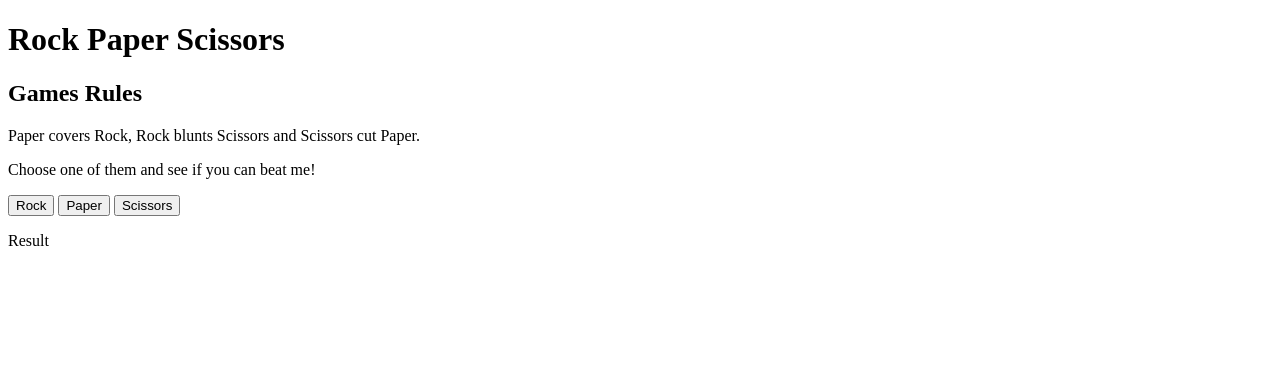
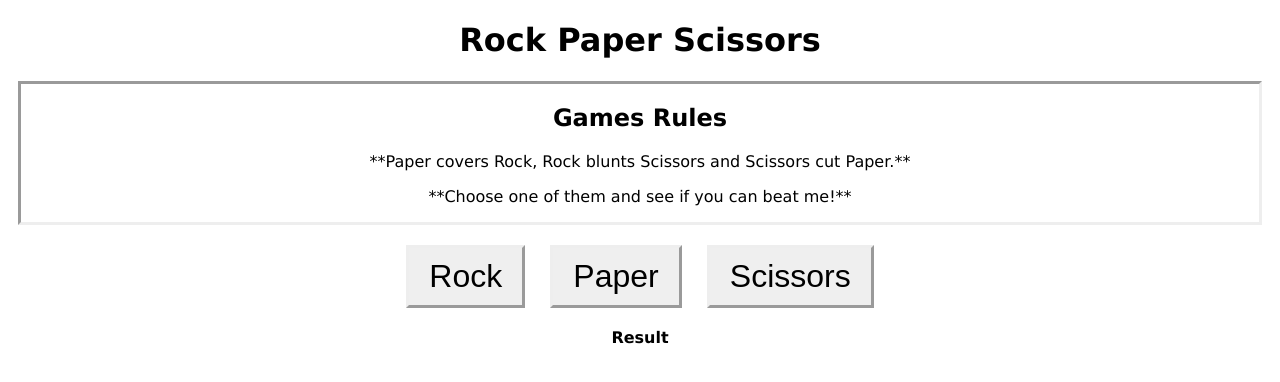
Before and after one commit to HayrunNisaBagirkan/Lets_Play_Rock-Paper-Scissors, a plain HTML site: page index.html in a window 1280 px wide. Drawn offline with Linux system fonts and the light colour scheme.

Commit message:
Add some style to basic codes

```diff
--- a/assets/css/style.css
+++ b/assets/css/style.css
@@ -0,0 +1,27 @@
+body {
+    font-family: Verdana, Geneva, Tahoma, sans-serif;
+    text-align: center;
+
+}
+
+.rules {
+    margin: 10px;
+    border: inset;
+}
+
+.game {
+    margin-top: 20px;
+}
+
+button{
+    border: outset;
+    padding: 10px 20px;
+    margin: 0 10px;
+    font-size: 32px;
+    cursor: pointer;
+}
+
+#result{
+    font-weight: bold;
+    margin-top: 20px;
+}
--- a/index.html
+++ b/index.html
@@ -12,8 +12,8 @@
     <h1>Rock Paper Scissors</h1>
     <div class="rules">
         <h2>Games Rules</h2>
-        <p>Paper covers Rock, Rock blunts Scissors and Scissors cut Paper.</p>
-        <p>Choose one of them and see if you can beat me!</p>
+        <p>**Paper covers Rock, Rock blunts Scissors and Scissors cut Paper.**</p>
+        <p>**Choose one of them and see if you can beat me!**</p>
     </div>
     <div class="game">
         <button id="rock">Rock</button>
```
